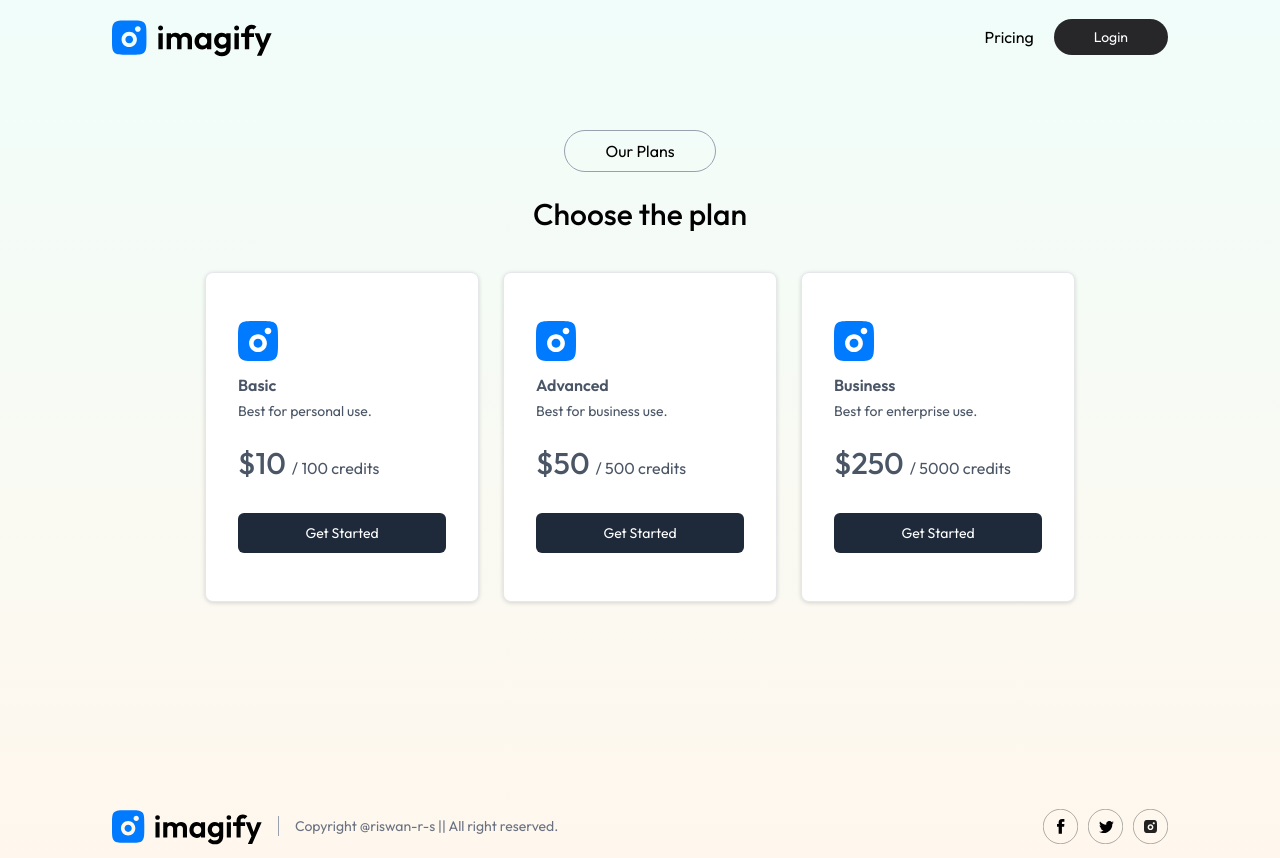
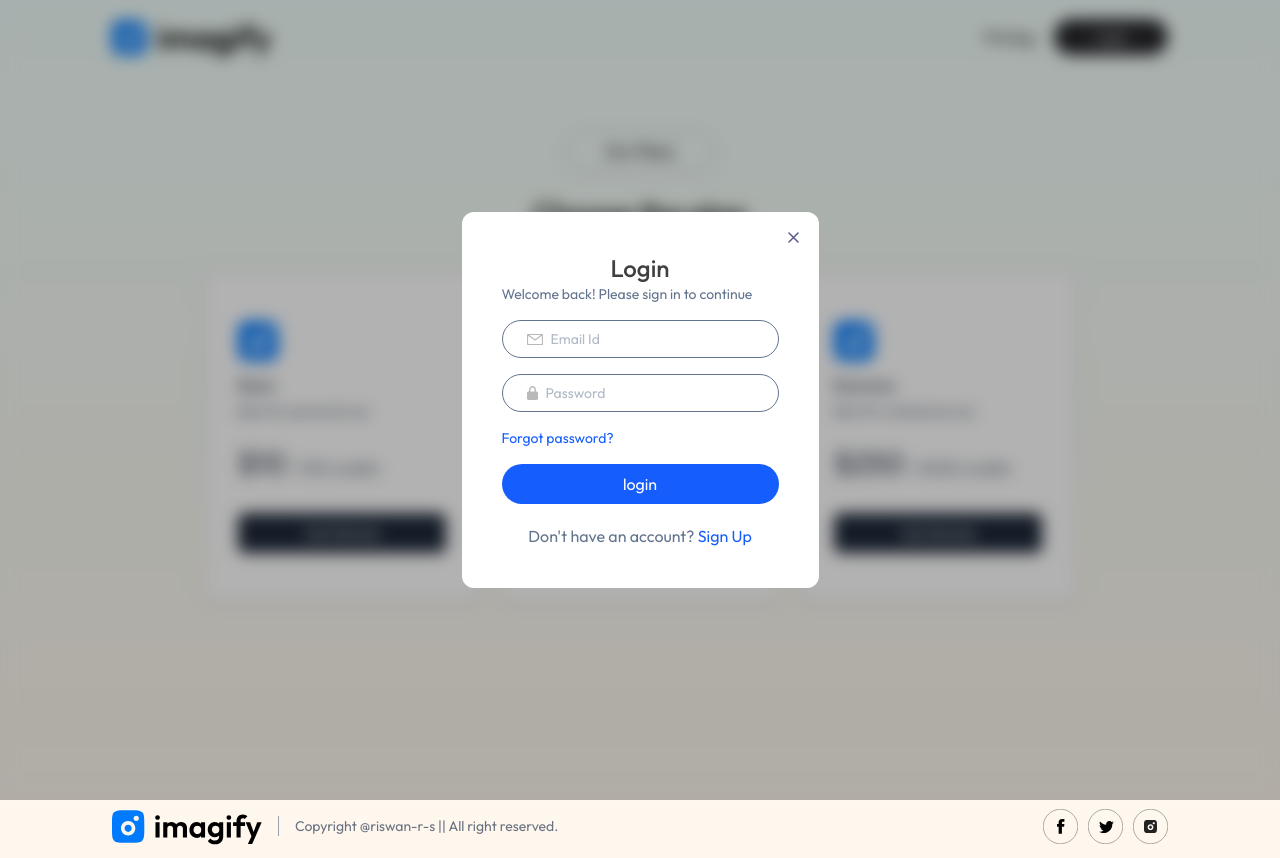
Before and after one commit to Rizvan337/Imagify, a React (Vite) app in the folder client/: page /buy in a window 1280 px wide. Both pictures are taken after a click on the button "Login". Built offline with nearby package versions, Linux system fonts and the light colour scheme.

Commit message:
Login signup page done

```diff
--- a/client/src/App.jsx
+++ b/client/src/App.jsx
@@ -1,16 +1,21 @@
-import React from 'react'
+import React, { useContext } from 'react'
 import { Routes,Route } from 'react-router-dom'
 import Home from './pages/Home'
 import BuyCredit from './pages/BuyCredit'
 import Result from './pages/Result'
 import Navbar from './components/Navbar'
 import Footer from './components/Footer'
+import Login from './components/Login'
+import { AppContext } from './context/AppContext'
 
 const App = () => {
+
+  const {showLogin} = useContext(AppContext)
   return (
     <div className='px-4 sm:px-10 md:px-14 lg:px-28 min-h-screen bg-gradient-to-b from-teal-50 to-orange-50'>
 
     <Navbar/>
+    {showLogin && <Login/>}
       <Routes>
         <Route path='/' element={<Home/>}/>
         <Route path='/buy' element={<BuyCredit/>}/>
--- a/client/src/assets/assets.js
+++ b/client/src/assets/assets.js
@@ -18,6 +18,7 @@
 import star_group from './star_group.png'
 import credit_star from './credit_star.svg'
 import profile_icon from './profile_icon.png'
+import user_icon from './user.png'
 
 export const assets = {
     logo,
@@ -34,7 +35,8 @@
     cross_icon,
     star_group,
     credit_star,
-    profile_icon
+    profile_icon,
+    user_icon,
 }
 
 export const stepsData = [
--- /dev/null
+++ b/client/src/components/Login.jsx
@@ -0,0 +1,49 @@
+import React, { useContext, useEffect, useState } from 'react'
+import { assets } from '../assets/assets'
+import { AppContext } from '../context/AppContext'
+
+const Login = () => {
+    const [state,setState] = useState('Login')
+    const {setShowLogin} = useContext(AppContext)
+
+    useEffect(()=>{
+        document.body.style.overflow = 'hidden'
+        return()=>{
+            document.body.style.overflow = 'unset'
+        }
+    },[])
+  return (
+    <div className='absolute top-0 left-0 right-0 bottom-0 z-10 backdrop-blur-sm bg-black/30 flex justify-center items-center'>
+        <form className='relative bg-white p-10 rounded-xl text-slate-500'>
+            <h1 className='text-center text-2xl text-neutral-700 font-medium'>{state}</h1>
+            <p className='text-sm'>Welcome back! Please sign in to continue</p>
+            {state !== 'Login' && <div className='border px-6 py-2 flex items-center gap-2 rounded-full mt-5'>
+                <img src={assets.user_icon} alt="" className="w-5 h-5 opacity-40"/>
+                <input className='outline-none text-sm' type="text" placeholder='Full Name' required/>
+            </div>}
+
+            <div className='border px-6 py-2 flex items-center gap-2 rounded-full mt-4'>
+                <img src={assets.email_icon} alt="" />
+                <input className='outline-none text-sm' type="email" placeholder='Email Id' required/>
+            </div>
+
+            <div className='border px-6 py-2 flex items-center gap-2 rounded-full mt-4'>
+                <img src={assets.lock_icon} alt="" />
+                <input className='outline-none text-sm' type="password" placeholder='Password' required/>
+            </div>
+            <p className='text-sm text-blue-600 my-4 cursor-pointer'>Forgot password?</p>
+            <button className='bg-blue-600 w-full text-white py-2 rounded-full'>{state === 'Login'? 'login':'create account'}</button>
+
+            {state === 'Login'?
+             <p className='mt-5 text-center'>Don't have an account? <span className='text-blue-600 cursor-pointer' onClick={()=>setState('Sign Up')}>Sign Up</span></p>
+             :
+             <p className='mt-5 text-center'>Already have an account? <span className='text-blue-600 cursor-pointer' onClick={()=>setState('Login')}>Login</span></p>
+             }
+
+            <img onClick={()=>setShowLogin(false)} src={assets.cross_icon} alt="" className='absolute top-5 right-5 cursor-pointer'/>
+        </form>
+    </div>
+  )
+}
+
+export default Login
--- a/client/src/components/Navbar.jsx
+++ b/client/src/components/Navbar.jsx
@@ -5,7 +5,7 @@
 const Navbar = () => {
 
     const navigate = useNavigate()
-    const {user} = useContext(AppContext)
+    const {user,setShowLogin} = useContext(AppContext)
   return (
     <div className='flex items-center justify-between py-4'>
         <Link to='/'>
@@ -34,7 +34,7 @@
             :
             <div className='flex items-center gap-2 sm:gap-5'>
                 <p onClick={()=>navigate('/buy')} className='cursor-pointer'>Pricing</p>
-                <button className='bg-zinc-800 text-white px-7 py-2 sm:px-10 text-sm rounded-full'>Login</button>
+                <button onClick={()=>setShowLogin(true)} className='bg-zinc-800 text-white px-7 py-2 sm:px-10 text-sm rounded-full'>Login</button>
             </div>}
 
 
--- a/client/src/context/AppContext.jsx
+++ b/client/src/context/AppContext.jsx
@@ -4,8 +4,9 @@
 
 const AppContextProvider = (props)=>{
     const [user,setUser] = useState(null)
+    const [showLogin,setShowLogin] = useState(false)
     const value = {
-        user,setUser
+        user,setUser,showLogin,setShowLogin
     }
     return (
         <AppContext.Provider value={value}>
```
Also changed, not shown: client/src/assets/user.png (added).
